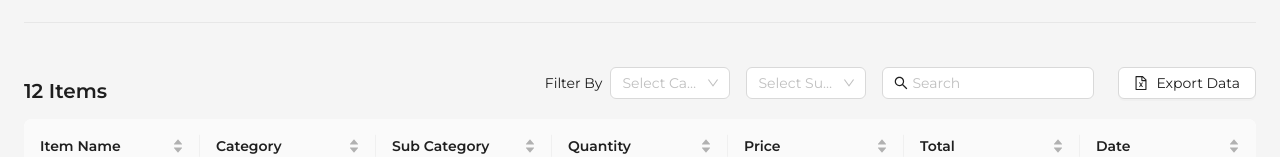
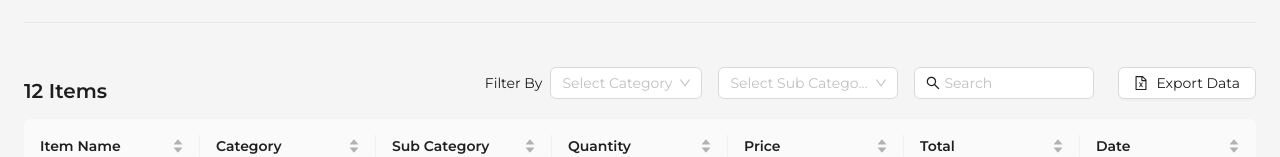
Before and after one commit to Peter-AMD/tech-assess-shopping-list, a React (Vite) app: page / in a window 1280 px wide. Shown: the part 273-430 px from the top of the page. Built offline with nearby package versions, Linux system fonts and the light colour scheme; what export-to-csv would draw is missing.

Commit message:
Filter inputs width

```diff
--- a/src/components/ShoppingList/Table/Filter/SL-TableFilter.tsx
+++ b/src/components/ShoppingList/Table/Filter/SL-TableFilter.tsx
@@ -4,7 +4,11 @@ import { FileExcelOutlined, SearchOutlined } from "@ant-design/icons";
 import type { BaseOptionType } from "antd/es/select";
 import { mkConfig, generateCsv, download } from "export-to-csv";
 
-import type { CategoriesType, DataType, SubcategoriesType } from "../../ShoppingList";
+import type {
+  CategoriesType,
+  DataType,
+  SubcategoriesType,
+} from "../../ShoppingList";
 
 const csvConfig = mkConfig({ useKeysAsHeaders: true });
 
@@ -46,7 +50,7 @@ const TableFilter: React.FC<TableFilterProps> = ({
       label: c,
     }))
   );
-  const dataCount = (filteredData?.length) || 0;
+  const dataCount = filteredData?.length || 0;
   const onChangeFilters = (filter: FilterParam) => {
     filterHandler(filter);
   };
@@ -71,19 +75,23 @@ const TableFilter: React.FC<TableFilterProps> = ({
           <Form.Item name="category">
             <Select
               placeholder="Select Category"
-              style={{ width: 120 }}
+              style={{ maxWidth: 180, width: "100%" }}
               options={optionsCategories}
             />
           </Form.Item>
           <Form.Item name="subcategory">
             <Select
               placeholder="Select Sub Category"
-              style={{ width: 120 }}
+              style={{ maxWidth: 180, width: "100%" }}
               options={optionsSubcategories}
             />
           </Form.Item>
           <Form.Item name="name">
-            <Input placeholder="Search" prefix={<SearchOutlined />} />
+            <Input
+              placeholder="Search"
+              style={{ maxWidth: 180, width: "100%" }}
+              prefix={<SearchOutlined />}
+            />
           </Form.Item>
         </Form>
         <Button
```
